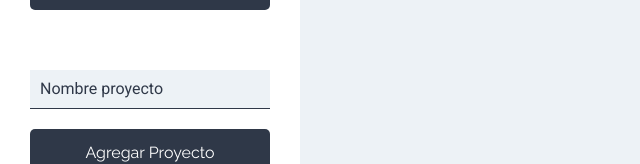
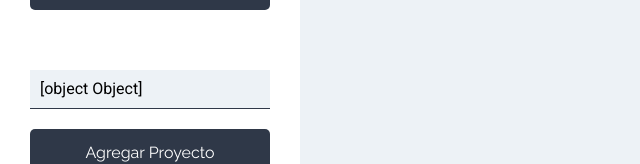
Before and after one commit to D-aniela/MERN-practice, a React (Create React App) app: page /proyectos in a window 1280 px wide. Shown: the part 143-307 px from the top of the page, without its empty margins (0-640 px from the left). Built offline with nearby package versions, Linux system fonts and the light colour scheme.

Commit message:
set state de proyecto y value

```diff
--- a/src/components/proyectos/NuevoProyecto.js
+++ b/src/components/proyectos/NuevoProyecto.js
@@ -1,6 +1,21 @@
-import React, { Fragment } from 'react'
+import React, { Fragment, useState } from 'react'
 
 const NuevoProyecto = () => {
+  //state para proyecto
+  const [proyecto, guardarProyecto] = useState({
+    nombre: ''
+  })
+
+  //extraer nombre de proyecto
+  const { nombre } = proyecto
+
+  const onChangeProyecto = e => {
+    guardarProyecto({
+      ...proyecto,
+      [e.target.name]: e.target.value
+    })
+  }
+
   return (
     <Fragment>
       <button type="button" className="btn btn-block btn-primario">
@@ -12,6 +27,8 @@ const NuevoProyecto = () => {
           className="input-text"
           placeholder="Nombre proyecto"
           name="nombre"
+          value={proyecto}
+          onChange={onChangeProyecto}
         />
 
         <input
```
